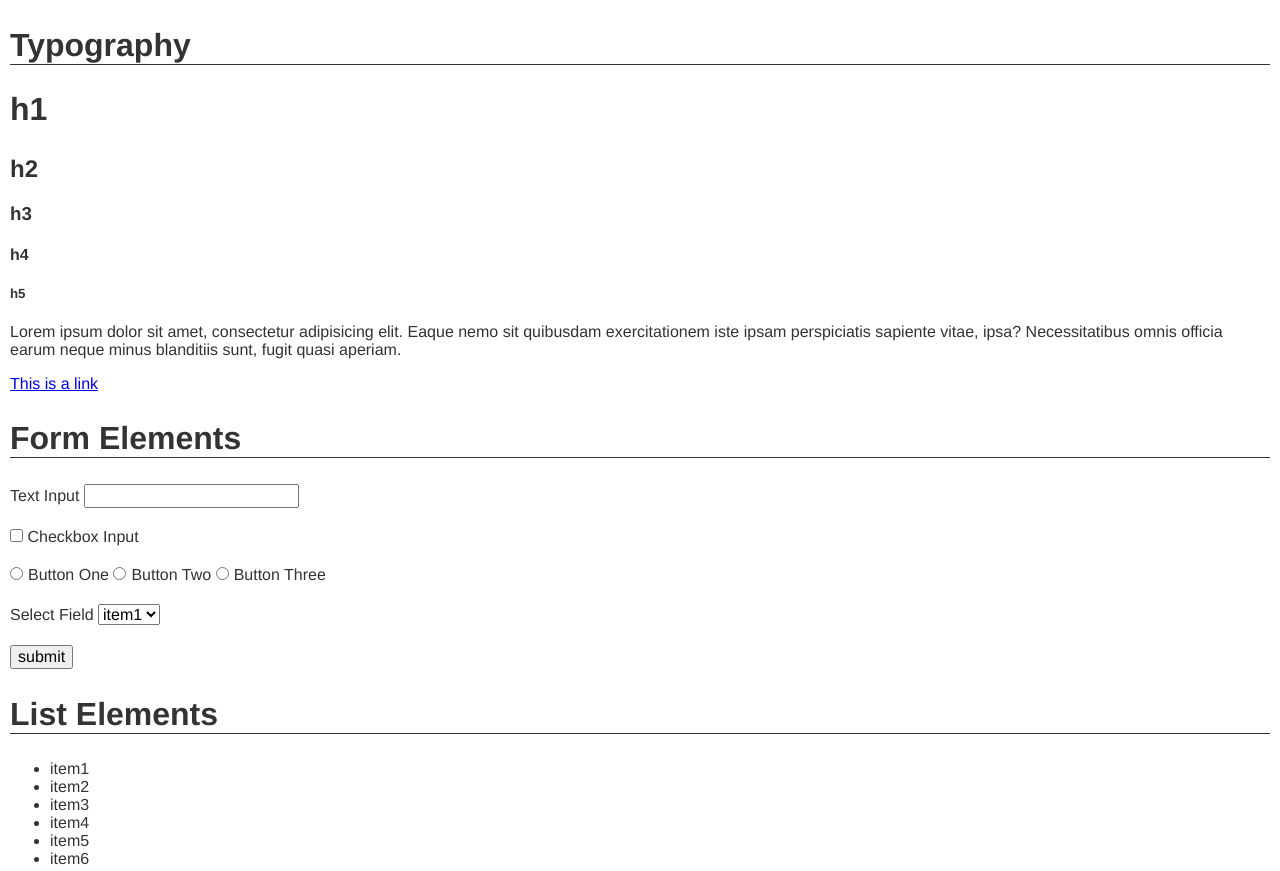
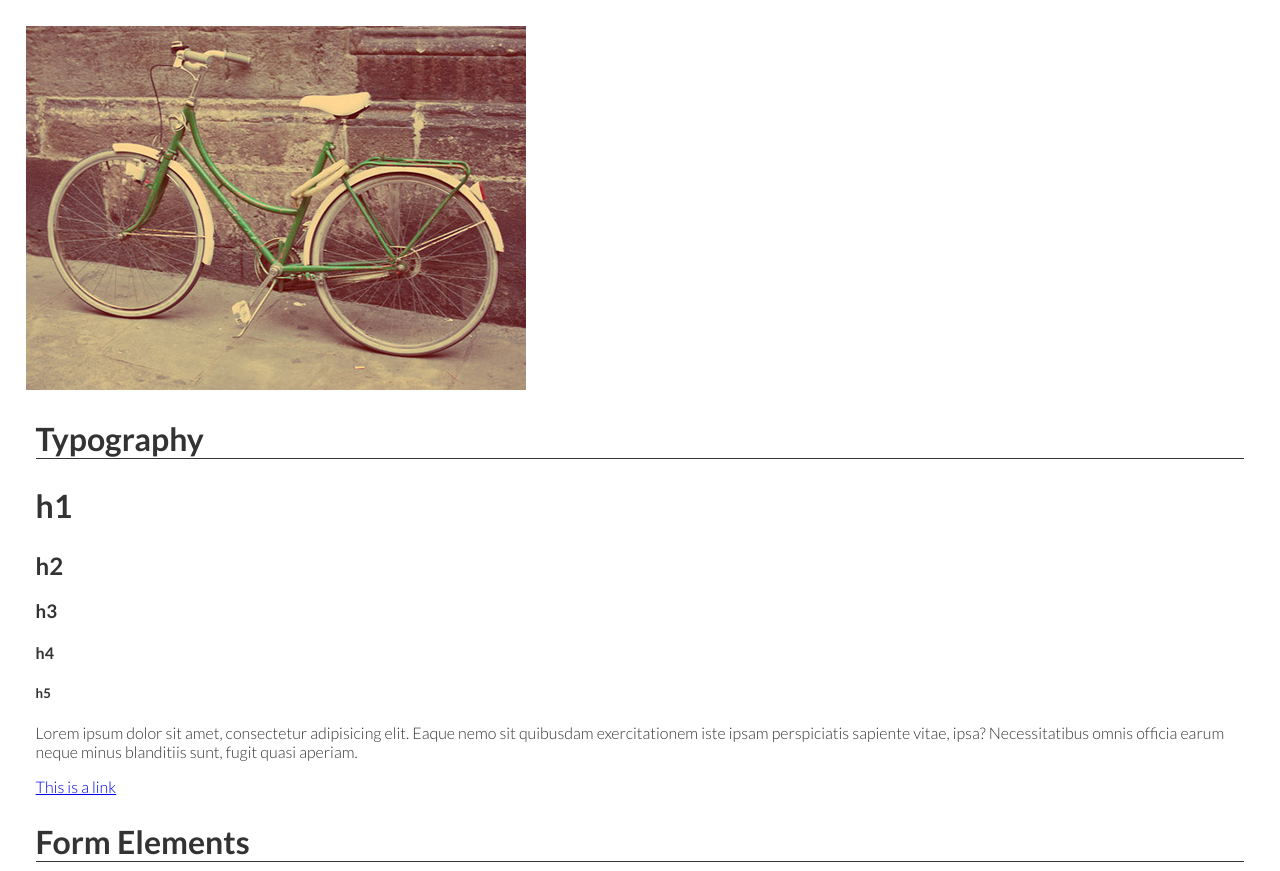
Before and after one commit to perpetuatingcuriosity/starkid, a plain HTML site: page index.html in a window 1280 px wide. Shown: the top 871 px of the page. Drawn offline with Linux system fonts and the light colour scheme.

Commit message:
Made things prettier

```diff
--- a/css/main.css
+++ b/css/main.css
@@ -7,7 +7,11 @@ body {
   color: #333;
   font-size: 16px;
   font-weight: 300;
-  font-family: "HelveticaNeue-Light", "Helvetica Neue Light", "Helvetica Neue", Helvetica, Arial, "Lucida Grande", sans-serif;
+  font-family: "Lato", "HelveticaNeue-Light", "Helvetica Neue Light", "Helvetica Neue", Helvetica, Arial, "Lucida Grande", sans-serif;
+}
+
+.wrapper {
+	padding: 2%;
 }
 
 section {
--- a/index.html
+++ b/index.html
@@ -3,9 +3,19 @@
 <head>
   <meta charset="UTF-8">
   <title>Title Goes Here</title>
+
+  <!-- CSS -->
   <link rel="stylesheet" href="css/main.css">
+
+  <!-- Google Fonts -->
+  <link href='http://fonts.googleapis.com/css?family=Lato:300,400,700' rel='stylesheet' type='text/css'>
+
+
 </head>
 <body>
+
+<div class="wrapper">
+  <img src="images/iwanttoridemybicycle.jpg" height="364" width="500">
 
   <section>
     <h1 class="title">Typography</h1>
@@ -70,5 +80,7 @@
     </ol>
   </section>
 
+</div> <!-- /.wrapper -->
+
 </body>
 </html>
```
Also changed, not shown: images/iwanttoridemybicycle.jpg (added).
